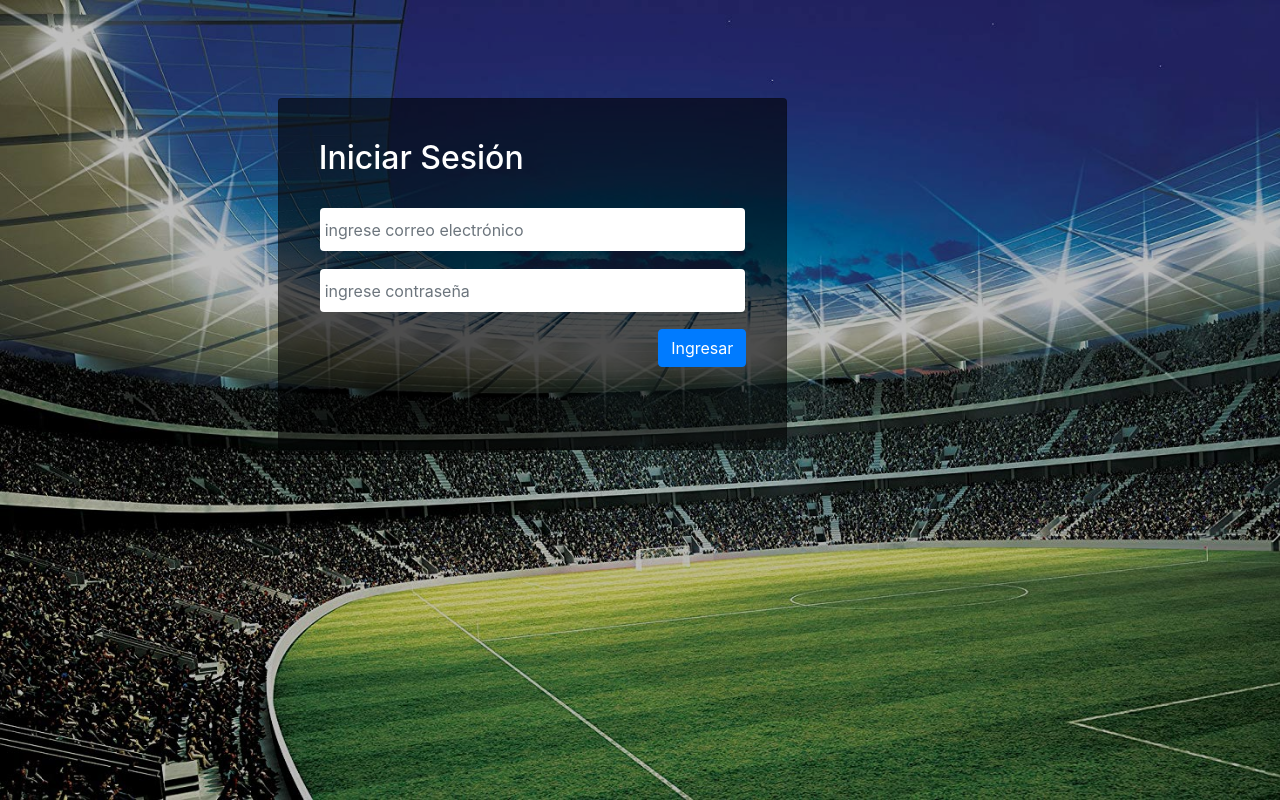
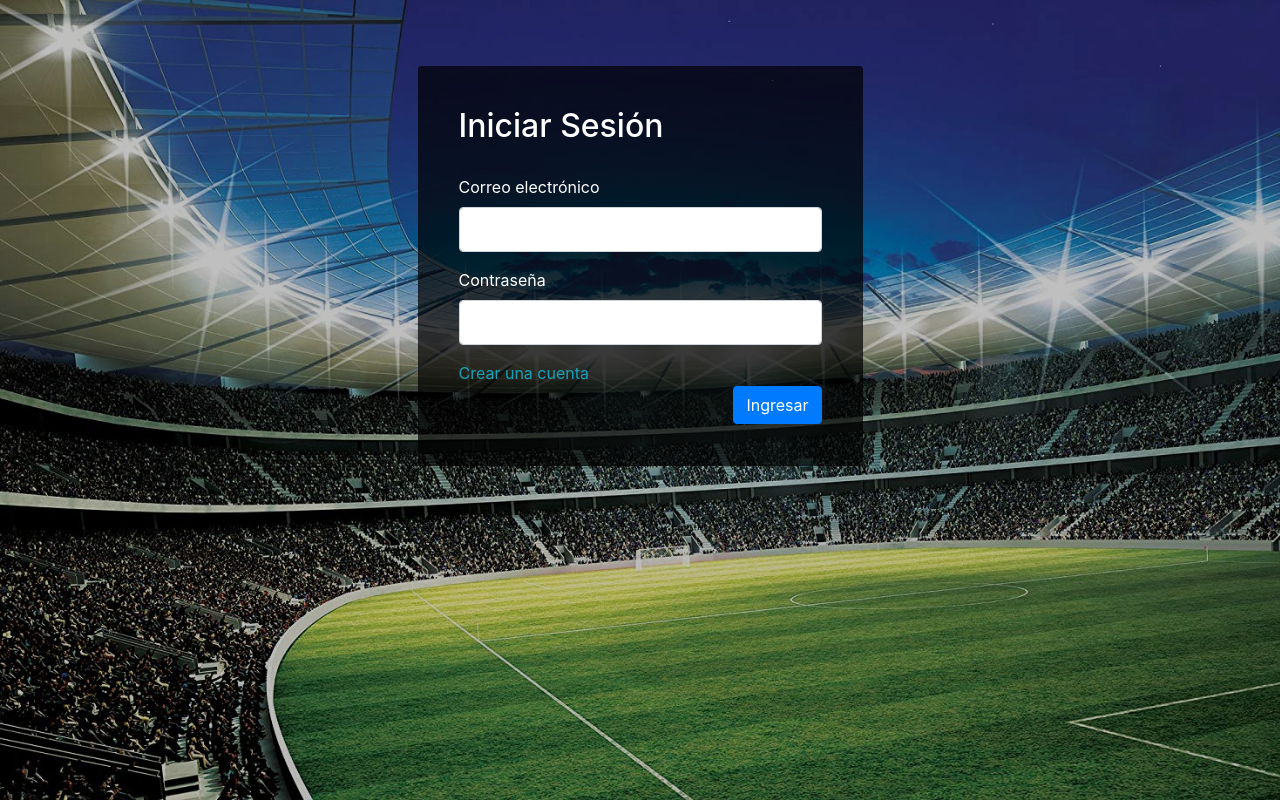
Before and after one commit to ismi1983/futbol1, an Angular app in the folder futbol-project/: page /login in a window 1280 px wide. Built offline with nearby package versions, Linux system fonts and the light colour scheme.

Commit message:
mejora en el estilo del signup y el login

```diff
--- a/futbol-project/src/app/card-team/card-team.component.html
+++ b/futbol-project/src/app/card-team/card-team.component.html
@@ -1,7 +1,7 @@
 <div class="card mb-3">
   <div class="card-body text-center">
     <img src="../../assets/teamlogos/{{team.logo}}" class="fit-image">
-    <span  class="w-100 d-inline-block">{{team.name}}
+    <span  class="w-100 d-inline-block mt-2">{{team.name}}
     </span>
     <span  class="w-100 d-inline-block">{{team.location}}
     </span>
@@ -9,6 +9,7 @@
     </span>
     <span  class="w-100 d-inline-block">Puntos: {{team.points}}
     </span>
+    <span><a href="/edit/{{team.id}}" class="text-dark"><fa-icon [icon]="faEdit"></fa-icon></a></span>
     <div class="row m-0 mt-2 d-inline-block">
     </div>
   </div>
--- a/futbol-project/src/app/card-team/card-team.component.scss
+++ b/futbol-project/src/app/card-team/card-team.component.scss
@@ -1,3 +1,13 @@
+.card {
+    background-color: rgba(255, 255, 255, 0.7);
+    border: none;
+    font-size: 19px;
+    font-family: Arial, Helvetica, sans-serif
+}
+
+.container {
+    height: 50%
+}
 
 .fit-image{
     width: 100%;
@@ -8,3 +18,12 @@
 .card-body {
     box-shadow: 10px 8px 10px black;
 }
+
+button {
+    margin-top: 15px
+}
+
+a {
+    float: right;
+    font-size: 25px;
+}
--- a/futbol-project/src/app/card-team/card-team.component.ts
+++ b/futbol-project/src/app/card-team/card-team.component.ts
@@ -1,6 +1,7 @@
 import { Component, OnInit, Input } from '@angular/core';
 import { Team } from '../models/team';
 import { Router } from '@angular/router';
+import { faEdit } from '@fortawesome/free-solid-svg-icons';
 
 @Component({
   selector: 'app-card-team',
@@ -8,6 +9,8 @@ import { Router } from '@angular/router';
   styleUrls: ['./card-team.component.scss']
 })
 export class CardTeamComponent {
+
+  faEdit = faEdit;
   @Input() team: Team;
 
   constructor(private router: Router) { }
--- a/futbol-project/src/app/login/login.component.html
+++ b/futbol-project/src/app/login/login.component.html
@@ -1,20 +1,24 @@
 <div class="container">
   <div class="row justify-content-center">
-      <div class="col-7">
-          <div class="card mt-5">
+      <div class="col-5">
+          <div class="card mt-3">
 
               <div class="card-body">
-                  <h2>Iniciar Sesión</h2>
                   <form [formGroup]="loginForm" (ngSubmit)="onLogin(loginData)">
+                    <h2>Iniciar Sesión</h2>
                     <div class="form-group">
-                      <input type="text" placeholder="ingrese correo electrónico" formControlName="email" class="form-control">
+                        <label for="formGroupExampleInput">Correo electrónico</label>
+                        <input type="text" formControlName="email" class="form-control">
+                      </div>
+                      <div class="form-group">
+                          <label for="formGroupExampleInput">Contraseña</label>
+                          <input type="password" formControlName="password" class="form-control">
+                        </div>
+                    <div>
+                        <a href="/signup" class="text-info">Crear una cuenta</a>
+                        <button class="btn btn-primary">Ingresar</button>
                     </div>
-                    <div class="form-group">
-                      <input type="password" placeholder="ingrese contraseña" formControlName="password" class="form-control">
-                      </div>
-                      <button class="btn btn-primary">Ingresar</button>
                   </form>
-
               </div>
           </div>
       </div>
--- a/futbol-project/src/app/login/login.component.scss
+++ b/futbol-project/src/app/login/login.component.scss
@@ -1,11 +1,11 @@
 .card {
-  background-color: rgba(0, 0, 0, 0.6);
-  min-width: 350px
+  background-color: rgba(0, 0, 0, 0.7);
+  min-width: 350px;
+  height: 400px;
+  color: white;
 }
 
-.row {
-  margin-right: 200px;
-}
+
 .card-body {
   height: 350px;
   padding: 40px;
@@ -17,12 +17,13 @@ h2 {
 }
 
 input {
-  border-radius: 5px;
   height: 45px;
-  padding: 5px;
-  border-color: transparent;
+  font-family: Arial, Helvetica, sans-serif;
+  color: rgb(221, 221, 221)
+
 }
 
 button {
   float: right;
+  margin-top: 25px
 }
--- a/futbol-project/src/app/signup/signup.component.html
+++ b/futbol-project/src/app/signup/signup.component.html
@@ -1,7 +1,7 @@
 <div class="container">
   <div class="row justify-content-center mt-5">
-      <div class="col-12">
-          <div class="card">
+      <div class="col-8">
+          <div class="card mt-4">
 
               <div class="card-body">
                   <form [formGroup]="signupForm" (ngSubmit)="onSignup()">
@@ -9,7 +9,7 @@
                       <div class="row">
                         <div class="col-md-5 p-1">
                           <div class="form-group">
-                            <label for="formGroupExampleInput">Nombre</label>
+                            <label for="validationTooltip01">Nombre</label>
                             <input type="text" formControlName="firstName" class="form-control">
                           </div>
                           <div class="form-group">
@@ -19,19 +19,22 @@
                           <div class="form-group">
                             <label for="formGroupExampleInput">Correo electrónico</label>
                             <input type="text" formControlName="email" class="form-control">
+                            <small id="emailHelp" class="form-text text-info">Puedes utilizar letras, números y puntos</small>
                           </div>
                         </div>
                         <div class="col-md-5 p-1">
                           <div class="form-group">
                             <label for="formGroupExampleInput">Contraseña</label>
                             <input type="password" formControlName="password" class="form-control">
+                            <small id="emailHelp" class="form-text text-info">Utiliza ocho caracteres como mínimo con una combinación de letras, números y símbolos</small>
                           </div>
                           <div class="form-group">
                             <label for="formGroupExampleInput">Confirmar contraseña</label>
                             <input type="password" formControlName="validatePassword" class="form-control">
                           </div>
-                          <div>
+                          <div class="col-md-12 p-1">
                             <button class="btn btn-primary">Enviar</button>
+                            <a href="/login" class="text-info">Prefiero iniciar sesión</a>
                           </div>
                         </div>
                       </div>
--- a/futbol-project/src/app/signup/signup.component.scss
+++ b/futbol-project/src/app/signup/signup.component.scss
@@ -1,8 +1,11 @@
 .card {
-  background-color: rgba(0, 0, 0, 0.6);
+  background-color: rgba(0, 0, 0, 0.7);
   min-width: 350px;
   color: white
+}
 
+input {
+  font-family: Arial, Helvetica, sans-serif
 }
 
 .col-md-5 {
@@ -13,3 +16,7 @@ button {
   float: right;
   margin-top: 25px
 }
+
+h2 {
+  margin-left: 25px
+}
--- a/futbol-project/src/app/signup/signup.component.ts
+++ b/futbol-project/src/app/signup/signup.component.ts
@@ -20,9 +20,10 @@ export class SignupComponent implements OnInit {
   onSignup() {
     if (this.signupForm.valid) {
 
-    } else {
-      alert('¡Se requiere la información de todos los campos!')
     }
+    // else {
+    //   alert('¡Se requiere la información de todos los campos!')
+    // }
   }
 
   ngOnInit() {
--- a/futbol-project/src/styles.scss
+++ b/futbol-project/src/styles.scss
@@ -23,8 +23,6 @@ body::before {
 
 }
 
-
-
 h1 {
     height: 96px;
     z-index: 200;
```
Also changed, not shown: futbol-project/src/app/general-table/general-table.component.scss (line endings or trailing spaces).
